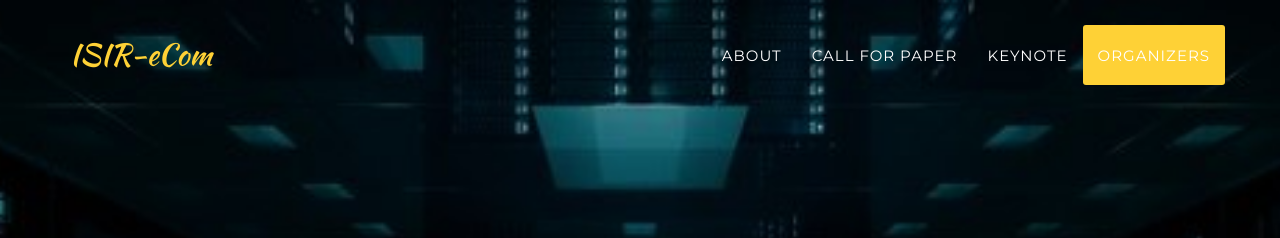
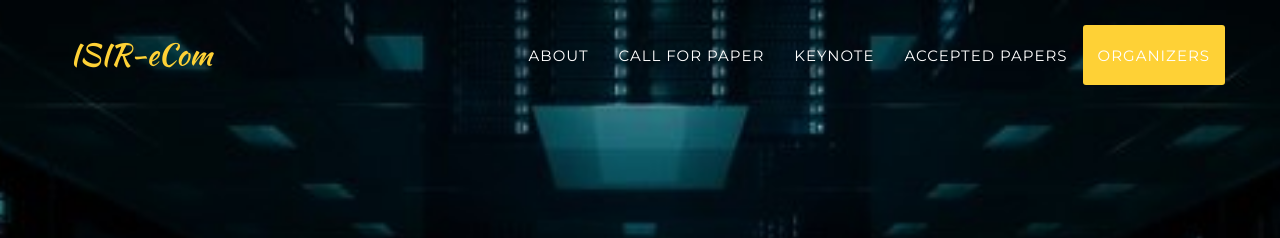
Before and after one commit to ISIR-eCom/ISIR-eCom.github.io, a Jekyll site: the page built from index.html, in a window 1280 px wide. Shown: the top 238 px of the page. Built offline with Jekyll 4.4.1, drawn with Linux system fonts in a browser that asks for light colours; some web fonts are replaced.

Commit message:
update headers

```diff
--- a/_includes/header.html
+++ b/_includes/header.html
@@ -24,16 +24,18 @@
                     <li>
                         <a class="page-scroll" href="#call">Call for Paper</a>
                     </li>
+                    <!--
+                    <li>
+                        <a class="page-scroll" href="#program">Program</a>
+                    </li>
+ -->
                     <li>
                         <a class="page-scroll" href="#keynote">Keynote</a>
-                    </li>
-<!--                     <li>
-                        <a class="page-scroll" href="#program">Program</a>
                     </li>
                     <li>
                         <a class="page-scroll" href="#accepted_papers">Accepted Papers</a>
                     </li>
- -->                    <li>
+                    <li>
                         <a class="page-scroll" href="#organizers">Organizers</a>
                     </li>
                 </ul>
```
